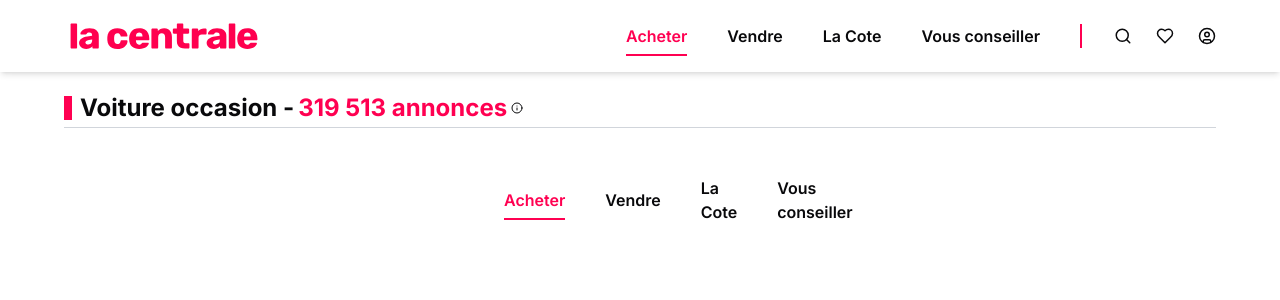
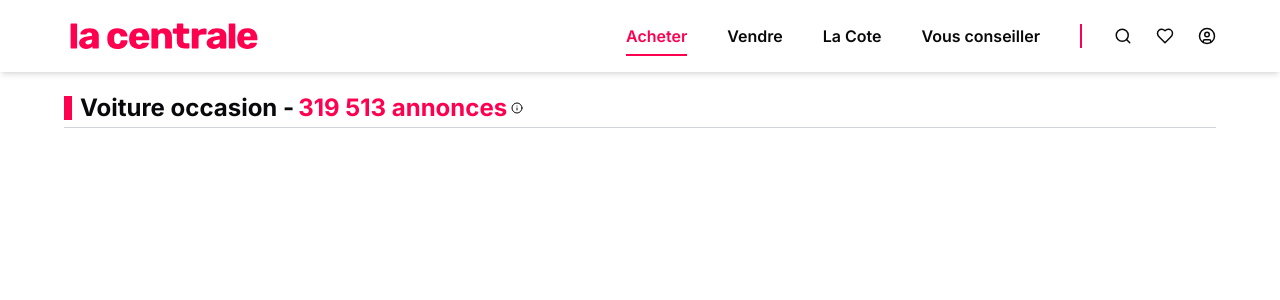
Before and after one commit to KD-Web-Design/lacentrale-nextjs, a Next.js app: page / in a window 1280 px wide. Shown: the top 300 px of the page. Built offline with nearby package versions, Linux system fonts and the light colour scheme.

Commit message:
hover card improvement

```diff
--- a/app/page.tsx
+++ b/app/page.tsx
@@ -1,6 +1,5 @@
 import HeroBadge from "@/components/HeroBadge";
 import Navbar from "../components/Navbar";
-import { NavbarHoverCard } from "@/components/NavbarHoverCard";
 
 export default function Home() {
   return (
@@ -8,7 +7,6 @@ export default function Home() {
       <Navbar />
       <main className="p-4">
         <HeroBadge />
-        <NavbarHoverCard />
       </main>
     </>
   );
--- a/components/Navbar.tsx
+++ b/components/Navbar.tsx
@@ -5,6 +5,7 @@ import Image from "next/image";
 import { CircleUserIcon, HeartIcon, MenuIcon, SearchIcon } from "lucide-react";
 import { navigation } from "@/data/navigationData";
 import NavbarMobileOverlay from "./NavbarMobileOverlay";
+import { NavbarHoverCard } from "./NavbarHoverCard";
 
 export default function Navbar() {
   const [isOverlayOpen, setIsOverlayOpen] = useState(false);
@@ -35,9 +36,11 @@ export default function Navbar() {
                     item.current ? "text-accent" : "hover:text-accent"
                   }`}
                 >
-                  <a href={item.href} className="font-semibold">
-                    {item.name}
-                  </a>
+                  <NavbarHoverCard categories={item.categories}>
+                    <a href={item.href} className="font-semibold">
+                      {item.name}
+                    </a>
+                  </NavbarHoverCard>
                   <div
                     className={`h-[2px] bg-accent ${
                       item.current ? "w-full" : "w-0 group-hover:w-full"
--- a/components/NavbarHoverCard.tsx
+++ b/components/NavbarHoverCard.tsx
@@ -3,52 +3,29 @@ import {
   HoverCardContent,
   HoverCardTrigger,
 } from "@/components/ui/hover-card";
-import {
-  navigation,
-  acheterCategories,
-  vendreCategories,
-  laCoteCategories,
-  vousConseillerCategories,
-} from "@/data/navigationData";
+import { navigation, NavigationItem } from "@/data/navigationData";
+import Image from "next/image";
 import Link from "next/link";
-import Image from "next/image";
 
-export function NavbarHoverCard() {
+interface NavbarHoverCardProps {
+  children: React.ReactNode;
+  categories?: NavigationItem[];
+}
+
+export function NavbarHoverCard({
+  children,
+  categories,
+}: NavbarHoverCardProps) {
   return (
-    <div className="mx-auto max-w-sm p-10">
-      <HoverCard>
-        <HoverCardTrigger asChild>
-          <ul className="hidden lg:inline-flex items-center gap-2 h-full">
-            {navigation.map((item) => (
-              <li
-                key={item.name}
-                className={`relative group inline-block mx-4 py-2 ${
-                  item.current ? "text-accent" : "hover:text-accent"
-                }`}
-              >
-                <a href={item.href} className="font-semibold">
-                  {item.name}
-                </a>
-                <div
-                  className={`h-[2px] bg-accent ${
-                    item.current ? "w-full" : "w-0 group-hover:w-full"
-                  } absolute bottom-0 left-0`}
-                />
-              </li>
-            ))}
-          </ul>
-        </HoverCardTrigger>
-        <HoverCardContent className="w-[700px] h-72">
-          {navigation.map((item, index) => (
-            <div key={index}>
-              {item.id === 1 && (
-                <div className="flex gap-1">
-                  <div className="flex flex-col gap-1">
-                    {acheterCategories.map((category, catIndex) => (
+    <HoverCard openDelay={0} closeDelay={0}>
+      <HoverCardTrigger asChild>{children}</HoverCardTrigger>
+      <HoverCardContent className="flex w-[550px] divide-x-2 p-3">
+        <div className="w-7/12">
+          {categories?.map((category, catIndex) => (
             <Link
               key={catIndex}
-                        href="#"
-                        className="flex flex-col my-2 px-6 gap-1 w-fit"
+              href={category.href}
+              className="flex flex-col px-4 py-2 gap-1 w-fit"
             >
               {category.Icon && (
                 <div
@@ -59,7 +36,7 @@ export function NavbarHoverCard() {
                   }`}
                 >
                   <category.Icon className="mr-2 h-4 w-4" />
-                            <h3 className="font-semibold">{category.name}</h3>
+                  <h3 className="font-semibold text-sm">{category.name}</h3>
                 </div>
               )}
               <span className="text-xs text-gray-500">
@@ -68,21 +45,19 @@ export function NavbarHoverCard() {
             </Link>
           ))}
         </div>
-                  <div className="flex justify-center items-center">
+        <div className="w-5/12 flex items-center justify-center p-4">
+          {navigation.map((item) => (
             <Image
-                      src="/images/acheter-desktop.png"
+              key={item.name}
+              src={item.image}
               alt="acheter-image"
               width={700}
               height={700}
-                      className=""
+              className="w-full"
             />
+          ))}
         </div>
-                </div>
-              )}
-            </div>
-          ))}
       </HoverCardContent>
     </HoverCard>
-    </div>
   );
 }
--- a/data/navigationData.ts
+++ b/data/navigationData.ts
@@ -12,21 +12,17 @@ import {
   Wind,
 } from "lucide-react";
 
-interface NavigationItem {
+export interface NavigationItem {
   id?: number;
   name: string;
   description?: string;
   href: string;
   current?: boolean;
   Icon?: LucideIcon;
+  categories?: NavigationItem[];
+  image?: string;
 }
 
-export const navigation: NavigationItem[] = [
-  { id: 1, name: "Acheter", href: "#", current: true },
-  { id: 2, name: "Vendre", href: "#" },
-  { id: 3, name: "La Cote", href: "#" },
-  { id: 4, name: "Vous conseiller", href: "#" },
-];
 
 export const acheterCategories: NavigationItem[] = [
   {
@@ -35,24 +31,28 @@ export const acheterCategories: NavigationItem[] = [
     href: "#",
     current: true,
     Icon: Car,
+    image: "/images/acheter-desktop.png",
   },
   {
     name: "Voitures neuves",
     description: "Notre meilleure sélection de véhicules",
     href: "#",
     Icon: Sparkles,
+    image: "/images/vendre-desktop.png",
   },
   {
     name: "Utilitaires occasions",
     description: "Trouvez l'utilitaire qui vous correspond",
     href: "#",
     Icon: Truck,
+    image: "/images/la-cote-desktop.png",
   },
   {
     name: "Motos occasions",
     description: "Un large choix de motos, scooters, quads",
     href: "#",
     Icon: Wind,
+    image: "/images/vous-conseiller-desktop.png",
   },
 ];
 
@@ -122,3 +122,10 @@ export const vousConseillerCategories: NavigationItem[] = [
     Icon: CircleHelp,
   },
 ];
+
+export const navigation: NavigationItem[] = [
+  { id: 1, name: "Acheter", href: "#", current: true, categories: acheterCategories },
+  { id: 2, name: "Vendre", href: "#", categories: vendreCategories },
+  { id: 3, name: "La Cote", href: "#", categories: laCoteCategories },
+  { id: 4, name: "Vous conseiller", href: "#", categories: vousConseillerCategories },
+];
```
Lines whose indentation alone changed are shown as unchanged.
